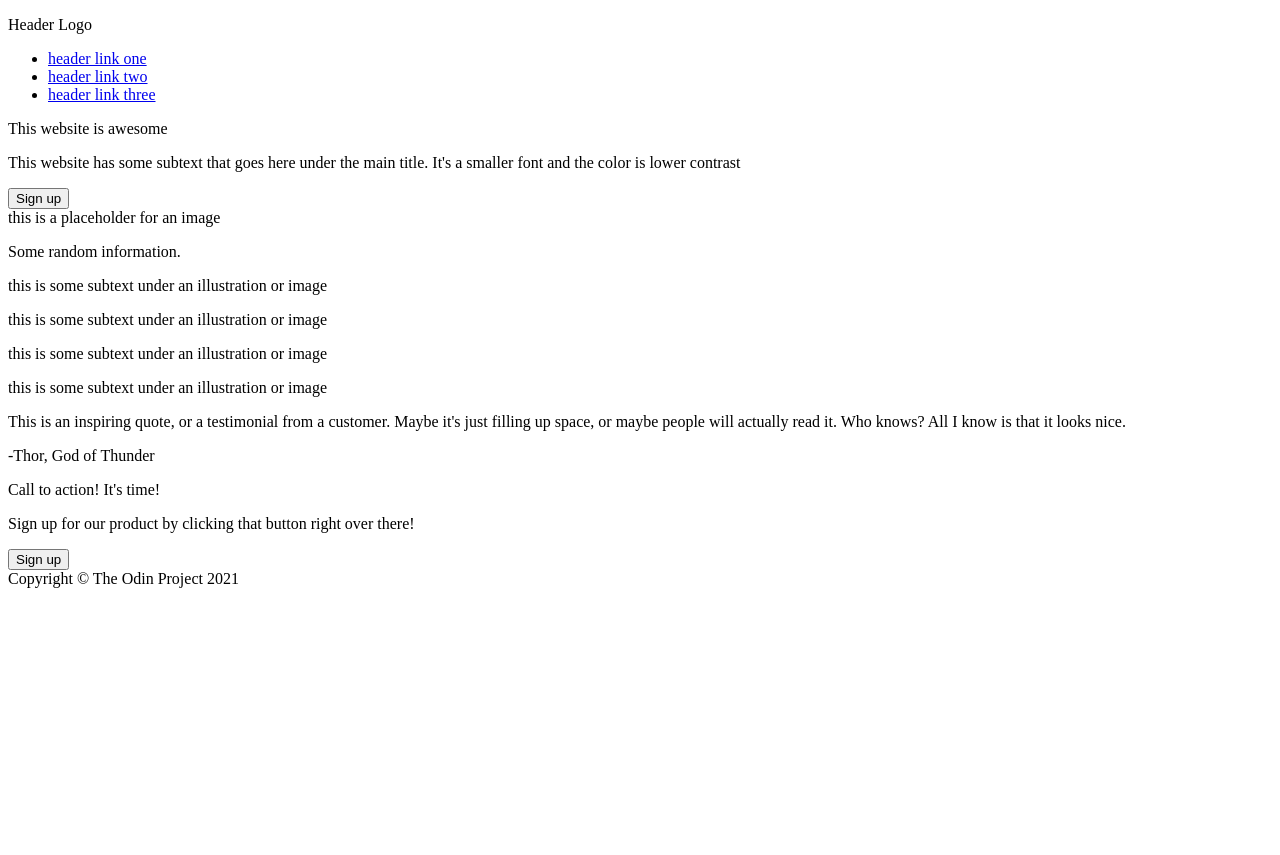
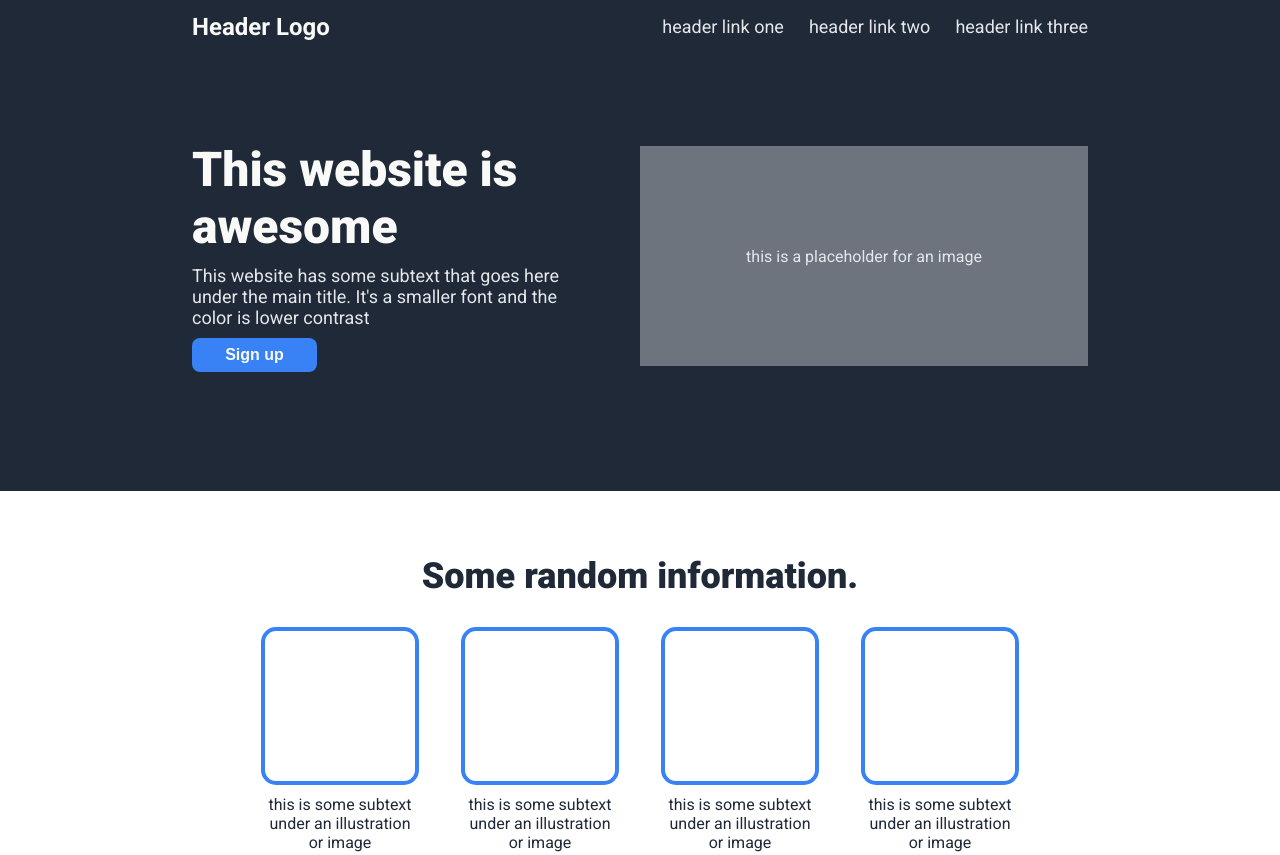
Before and after one commit to arashid01/odin-landingPage, a plain HTML site: page index.html in a window 1280 px wide. Shown: the top 855 px of the page. Before the commit the page ends 800 px from the top, so only its background shows below. Drawn offline with Linux system fonts and the light colour scheme.

Commit message:
styled the first two sections in the page

```diff
--- a/index.html
+++ b/index.html
@@ -9,31 +9,31 @@
 </head>
 
 <body>
-	<div>
-		<div>
-			<p>Header Logo</p>
-			<ul>
+	<div class="hero">
+		<div class="navBar">
+			<p class="logo">Header Logo</p>
+			<ul class="links">
 				<li><a href="#">header link one</a></li>
 				<li><a href="#">header link two</a></li>
 				<li><a href="#">header link three</a></li>
 			</ul>
 		</div>
-		<div>
-			<div>
-				<p>This website is awesome</p>
-				<p>This website has some subtext that goes here under the main title. It's a smaller font and the color is lower contrast</p>
+		<div class="intro">
+			<div class="signup">
+				<p id="main">This website is awesome</p>
+				<p class="subtext">This website has some subtext that goes here under the main title. It's a smaller font and the color is lower contrast</p>
 				<button>Sign up</button>
 			</div>
-			<div>
+			<div class="placeholder">
 				this is a placeholder for an image
 			</div>
 		</div>
 	</div>
 
 
-	<div>
-		<p>Some random information.</p>
-		<div>
+	<div class="information">
+		<p id="info">Some random information.</p>
+		<div class="cards">
 			<div class="card">
 				<div class="box"></div>
 				<p>this is some subtext under an illustration or image</p>
@@ -54,13 +54,13 @@
 	</div>
 
 
-	<div>
+	<div class="quote">
 		<p>This is an inspiring quote, or a testimonial from a customer. Maybe it's just filling up space, or maybe people will actually read it. Who knows? All I know is that it looks nice.</p>
 		<p>-Thor, God of Thunder</p>
 	</div>
 
 
-	<div>
+	<div class="banner">
 		<div>
 			<p>Call to action! It's time!</p>
 			<p>Sign up for our product by clicking that button right over there!</p>
@@ -69,7 +69,7 @@
 	</div>
 
 
-	<div>
+	<div class="footer">
 		Copyright &copy; The Odin Project 2021
 	</div>
 </body>
--- a/style.css
+++ b/style.css
@@ -0,0 +1,155 @@
+@import url('https://fonts.googleapis.com/css2?family=Roboto:ital,wght@0,100..900;1,100..900&display=swap');
+
+* {
+	padding: 0;
+	margin: 0;
+}
+
+body {
+	font-family: "Roboto", sans-serif;
+	display: flex;
+	flex-direction: column;
+}
+
+.hero,
+.footer {
+	background-color: #1f2937;
+}
+
+.hero {
+	display: flex;
+	flex-direction: column;
+	padding: 1% 15% 10%;
+	gap: 100px;
+	height: 350px;
+}
+
+.navBar {
+	display: flex;
+	justify-content: space-between;
+	align-items: center;
+}
+
+.links {
+	display: flex;
+	gap: 25px;
+}
+
+.intro {
+	display: flex;
+	justify-content: space-between;
+	align-items: center;
+}
+
+.signup {
+	width: 45%;
+	display: flex;
+	flex-direction: column;
+	gap: 10px;
+}
+
+.signup button {
+	background-color: #3882f6;
+	color: #f9faf8;
+	border: none;
+}
+
+.quote {
+	background-color: #e5e7eb;
+}
+
+.logo {
+	color: #f9faf8;
+	font-size: 24px;
+	font-weight: 700;
+}
+
+.links {
+	list-style-type: none;
+}
+
+a {
+	text-decoration: none;
+}
+
+#main {
+	font-size: 48px;
+	font-weight: 900;
+	color: #f9faf8;
+}
+
+.subtext,
+.links a {
+	color: #e5e7eb;
+	font-size: 18px;
+}
+
+button {
+	border-radius: 8px;
+	padding: 8px 25px;
+	font-weight: 700;
+	font-size: 16px;
+	width: 125px;
+}
+
+.placeholder {
+	background-color: #6d747d;
+	color: #e5e7eb;
+	height: 220px;
+	max-width: 50%;
+	flex: 1;
+	display: flex;
+	justify-content: center;
+	align-items: center;
+}
+
+.banner button {
+	background-color: #3882f6;
+	color: #f9faf8;
+	border: 2px #f9faf8 solid;
+}
+
+.banner {
+	background-color: #3882f6;
+}
+
+.information {
+	display: flex;
+	flex-direction: column;
+	align-items: center;
+	height: 330px;
+	padding: 5% 15% 10%;
+	gap: 30px;
+}
+
+#info {
+	font-size: 36px;
+	font-weight: 900;
+	color: #1f2937;
+}
+
+.cards {
+	display: flex;
+	gap: 50px;
+}
+
+.card {
+	display: flex;
+	flex-direction: column;
+	align-items: center;
+	justify-content: center;
+	width: 150px;
+}
+
+.box {
+	margin-bottom: 10px;
+	border: 4px #3882f6 solid;
+	border-radius: 15px;
+	height: 150px;
+	width: 150px;
+}
+
+.card p {
+	color: #1f2937;
+	text-align: center;
+}
```
